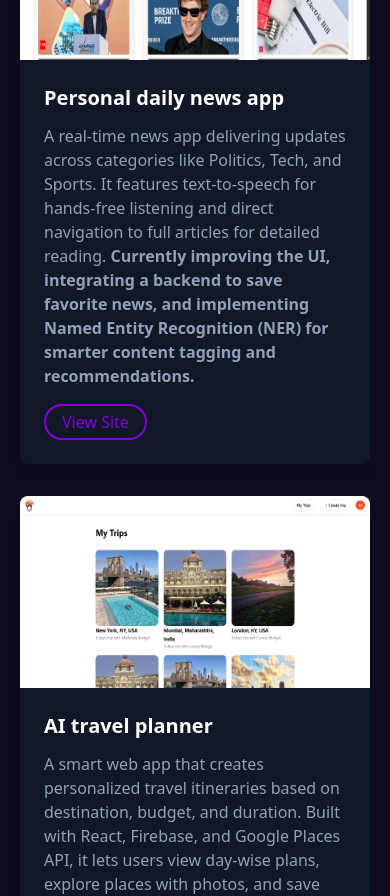
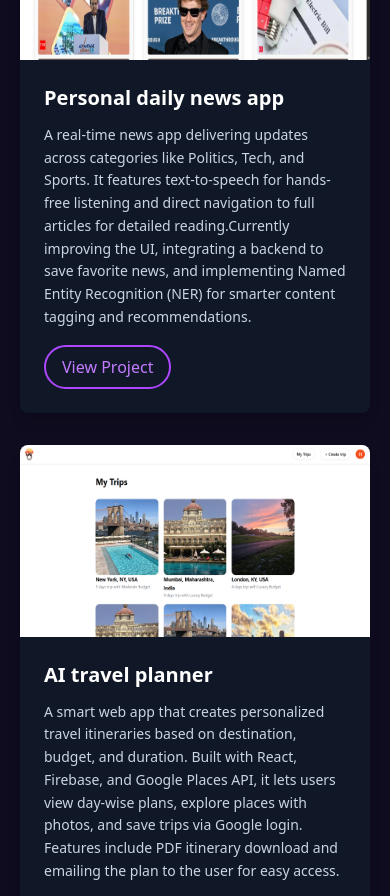
Before and after one commit to HardikaTandel/Portfolio, a React (Vite) app: page / in a window 390 px wide. Shown: the part 1080-1976 px from the top of the page. Built offline with nearby package versions, Linux system fonts and the light colour scheme.

Commit message:
made font changes for mobile screen

```diff
--- a/src/components/Projects.jsx
+++ b/src/components/Projects.jsx
@@ -20,12 +20,12 @@ const Projects = () => {
       description:(
       <span>
         <span>A real-time news app delivering updates across categories like Politics, Tech, and Sports. It features text-to-speech for hands-free listening and direct navigation to full articles for detailed reading.</span>
-        <span className="font-bold"> Currently improving the UI, integrating a backend to save favorite news, and implementing Named Entity Recognition (NER) for smarter content tagging and recommendations.</span>
-        </span>
+         Currently improving the UI, integrating a backend to save favorite news, and implementing Named Entity Recognition (NER) for smarter content tagging and recommendations.</span>
+
 
       ),
       image: project1,
-      link: "https://dailynewapp.netlify.app/",
+      link: "https://github.com/HardikaTandel/news-app",
     },
     {
       id: 2,
@@ -58,11 +58,7 @@ const Projects = () => {
           viewport={{ once: false, amount: 0.2 }}
           transition={{ delay: 0.5, duration: 0.5 }}
           className="mb-10 text-gray-400 text-center  mt-6"
-        >{/**
-          Lorem ipsum dolor sit amet consectetur adipisicing elit. Vel,
-          reprehenderit. Eum repudiandae inventore aperiam quae dolorum placeat
-          autem soluta et! Lorem ipsum dolor sit amet consectetur adipisicing
-          elit. Eius, delectus!*/}
+        >
         </motion.p>
         <div className="grid grid-cols-1 sm:grid-cols-2 md:grid-cols-3 gap-8 mx-5">
           {projects.map((project) => (
@@ -80,10 +76,10 @@ const Projects = () => {
                 <h3 className="text-white text-xl font-semibold mb-3">
                   {project.title}
                 </h3>
-                <p className="text-slate-400 mb-4">{project.description}</p>
+                <p className="text-slate-300 text-sm sm:text-base leading-relaxed mb-4">{project.description}</p>
 
-                <button className="border-2 border-purple-700 text-purple-700 px-4 py-1 rounded-full hover:text-white hover:bg-purple-700 transition"
-                  onClick={() => openProjectSite(project.link)}>View Site
+                <button className="border-2 border-purple-500 text-purple-400 hover:text-white hover:bg-purple-500 px-4 py-2 rounded-full transition-colors duration-200 font-medium"
+                  onClick={() => openProjectSite(project.link)}>View Project
                 </button>
               </div>
             </motion.div>
```
